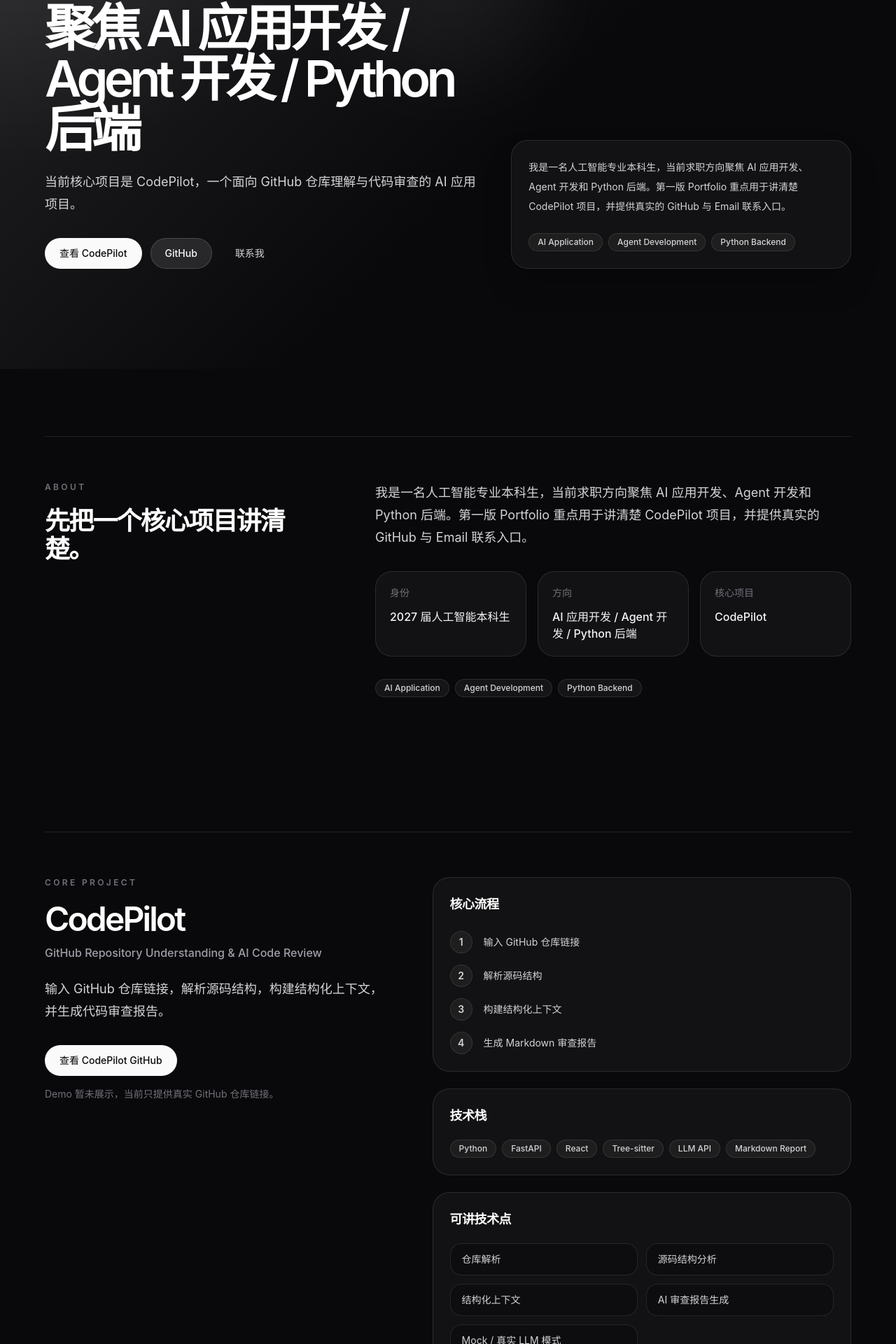
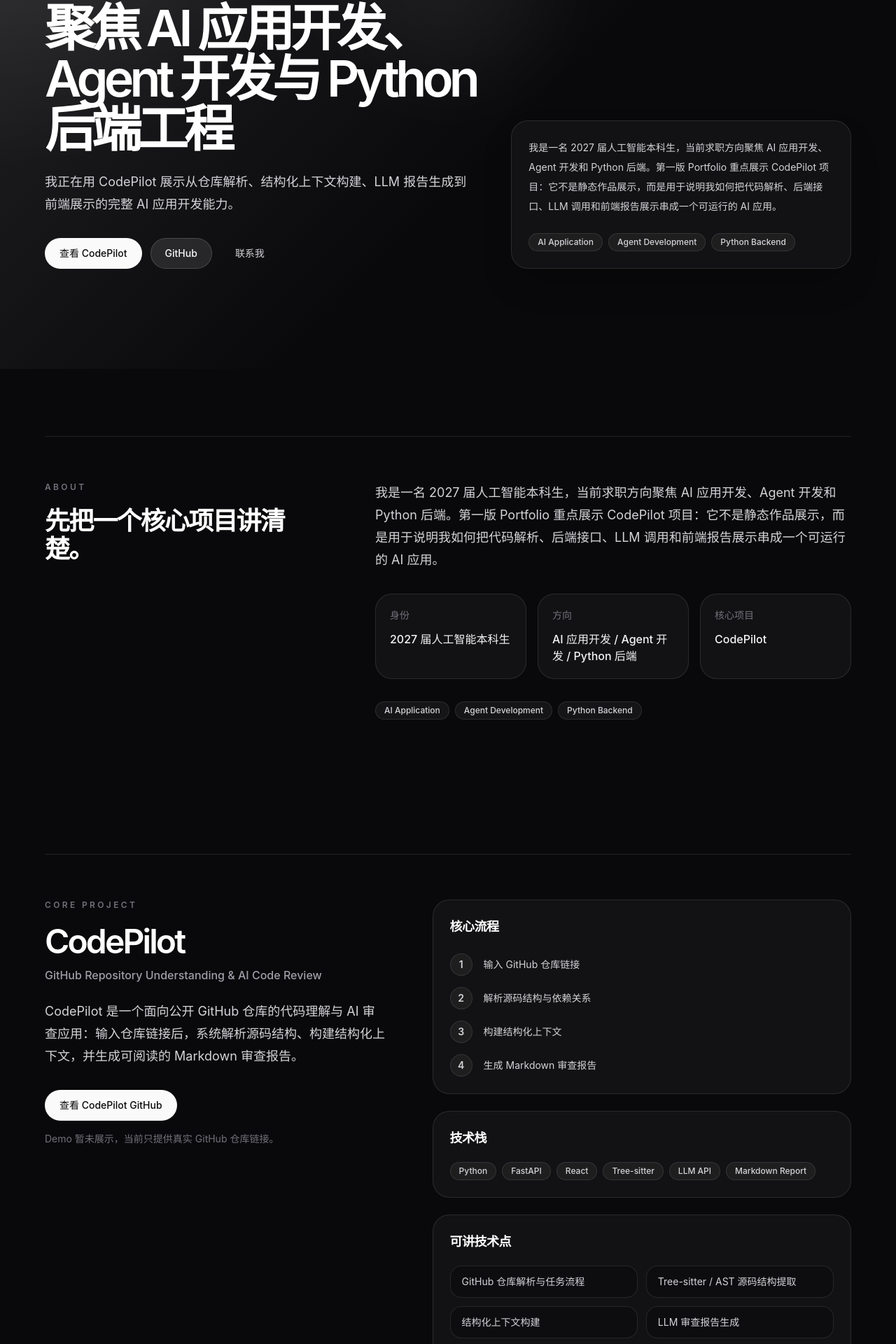
Before and after one commit to Strange-Men/Portfolio, a React (Vite) app: page / in a window 1280 px wide. Shown: the part 273-2193 px from the top of the page at 70% size. Built offline with nearby package versions, Linux system fonts and the light colour scheme; the HTML template or start-up script is replaced by a standard one.

Commit message:
feat(v1.13.0-content-polish): polish portfolio content

```diff
--- a/src/data/codepilot.ts
+++ b/src/data/codepilot.ts
@@ -4,10 +4,10 @@
   name: 'CodePilot',
   subtitle: 'GitHub Repository Understanding & AI Code Review',
   description:
-    '输入 GitHub 仓库链接，解析源码结构，构建结构化上下文，并生成代码审查报告。',
+    'CodePilot 是一个面向公开 GitHub 仓库的代码理解与 AI 审查应用：输入仓库链接后，系统解析源码结构、构建结构化上下文，并生成可阅读的 Markdown 审查报告。',
   flow: [
     '输入 GitHub 仓库链接',
-    '解析源码结构',
+    '解析源码结构与依赖关系',
     '构建结构化上下文',
     '生成 Markdown 审查报告',
   ],
@@ -20,11 +20,11 @@
     'Markdown Report',
   ],
   talkingPoints: [
-    '仓库解析',
-    '源码结构分析',
-    '结构化上下文',
-    'AI 审查报告生成',
-    'Mock / 真实 LLM 模式',
+    'GitHub 仓库解析与任务流程',
+    'Tree-sitter / AST 源码结构提取',
+    '结构化上下文构建',
+    'LLM 审查报告生成',
+    'FastAPI 接口与前端报告展示',
   ],
   githubUrl: links.codepilotGithub,
   demoUrl: null,
--- a/src/data/profile.ts
+++ b/src/data/profile.ts
@@ -2,10 +2,10 @@
   name: '李泓轩',
   identity: '2027 届人工智能本科生',
   directions: ['AI 应用开发', 'Agent 开发', 'Python 后端'],
-  heroTitle: '聚焦 AI 应用开发 / Agent 开发 / Python 后端',
+  heroTitle: '聚焦 AI 应用开发、Agent 开发与 Python 后端工程',
   heroDescription:
-    '当前核心项目是 CodePilot，一个面向 GitHub 仓库理解与代码审查的 AI 应用项目。',
+    '我正在用 CodePilot 展示从仓库解析、结构化上下文构建、LLM 报告生成到前端展示的完整 AI 应用开发能力。',
   about:
-    '我是一名人工智能专业本科生，当前求职方向聚焦 AI 应用开发、Agent 开发和 Python 后端。第一版 Portfolio 重点用于讲清楚 CodePilot 项目，并提供真实的 GitHub 与 Email 联系入口。',
+    '我是一名 2027 届人工智能本科生，当前求职方向聚焦 AI 应用开发、Agent 开发和 Python 后端。第一版 Portfolio 重点展示 CodePilot 项目：它不是静态作品展示，而是用于说明我如何把代码解析、后端接口、LLM 调用和前端报告展示串成一个可运行的 AI 应用。',
   focusTags: ['AI Application', 'Agent Development', 'Python Backend'],
 } as const;
```
Also changed, not shown: 1 other file (tests, documents, lock files or other folders).
